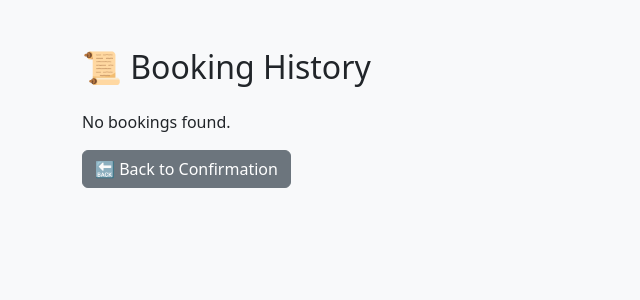
After one commit to mehzan07/FlightFinder-, a Flask app: page /booking-history in a window 1280 px wide. The commit adds this page. Shown: the top 300 px of the page, without its empty margins (0-640 px from the left). Run offline with Flask 3, Linux system fonts and the light colour scheme; parts of the project's set-up code (start-up, migrations or seed data) failed here and were passed over.

Commit message:
Back to confirmation is working

```diff
--- a/db.py
+++ b/db.py
@@ -7,6 +7,8 @@ import os
 from sqlalchemy.exc import SQLAlchemyError
 
 from database import db
+from models import Booking
+
 
 # === Load environment variables ===
 load_dotenv()
@@ -18,6 +20,10 @@ if not os.getenv("DATABASE_URL"):
 # --------------------------
 # Booking Helper Functions
 # --------------------------
+
+def get_booking_history():
+    return Booking.query.order_by(Booking.timestamp.desc()).all()
+
 
 def save_booking(reference, passenger, flight_json):
     from models import Booking  # Lazy import to avoid circular dependencies
--- /dev/null
+++ b/templates/booking_history.html
@@ -0,0 +1,43 @@
+<!DOCTYPE html>
+<html>
+  <head>
+    <title>Booking History</title>
+    <link href="https://cdn.jsdelivr.net/npm/bootstrap@5.3.0/dist/css/bootstrap.min.css" rel="stylesheet" />
+  </head>
+  <body class="bg-light">
+    <div class="container mt-5">
+      <h2 class="mb-4">📜 Booking History</h2>
+
+      {% if bookings %}
+        {% for booking in bookings %}
+          <div class="card mb-4 p-3 shadow-sm">
+            <h5>Reference: {{ booking.reference }}</h5>
+            <p>
+              <strong>Name:</strong> {{ booking.passenger_name }}
+            </p>
+            <p>
+              <strong>Email:</strong> {{ booking.passenger_email }}
+            </p>
+            <p>
+              <strong>Phone:</strong> {{ booking.passenger_phone }}
+            </p>
+            <p>
+              <strong>Booked:</strong> {{ booking.timestamp.strftime('%Y-%m-%d
+          %H:%M') }}
+            </p>
+
+            <details>
+              <summary>✈️ Flight Details</summary>
+              <pre class="mt-2">{{ booking.flight_data }}</pre>
+            </details>
+          </div>
+        {% endfor %}
+      {% else %}
+        <p>No bookings found.</p>
+      {% endif %}
+      <div class="mb-4">
+        <a href="/travel-ui" class="btn btn-secondary">🔙 Back to Confirmation</a>
+      </div>
+    </div>
+  </body>
+</html>
--- a/templates/travel_confirm.html
+++ b/templates/travel_confirm.html
@@ -46,7 +46,11 @@
             <input type="hidden" name="passenger_data" value='{{ passenger | tojson | safe }}'>
             <button type="submit" class="btn btn-warning mt-3">💳 Proceed to Payment</button>
           </form>
-          <a href="/travel-ui" class="btn btn-success mt-3 ms-2">✈️ Plan Another Trip</a>
+
+          <div class="mt-3 d-flex gap-2">
+            <a href="/travel-ui" class="btn btn-success">✈️ Plan Another Trip</a>
+            <a href="/booking-history" class="btn btn-outline-primary">📜 View Booking History</a>
+          </div>
         {% endif %}
 
       </div>
--- a/travel_ui.py
+++ b/travel_ui.py
@@ -31,6 +31,10 @@ def format_datetime(dt_str):
         return dt.strftime("%b %d, %H:%M")
     except Exception:
         return "Not available"
+
+
+
+
 
 @travel_bp.route("/travel-ui", methods=["GET", "POST"])
 def travel_ui():
@@ -152,7 +156,9 @@ def travel_ui():
             direct_only=direct_only
         )
 
-    return render_template("travel_form.html")
+    return render_template("travel_form.html", form_data={}, errors=[])
+
+
 
 @travel_bp.route("/offer/<offer_id>")
 def view_offer(offer_id):
@@ -433,7 +439,11 @@ def finalize_booking():
         print(f"Booking error: {e}")
         return f"Internal Server Error: {e}", 500
 
-
+@travel_bp.route("/booking-history")
+def booking_history():
+    from db import get_booking_history
+    bookings = get_booking_history()
+    return render_template("booking_history.html", bookings=bookings)
 
 
 # === Health Check ===
```
Also changed, not shown: Documentation/HowToShowBookingHistory.md (added, +4 -0 lines).
